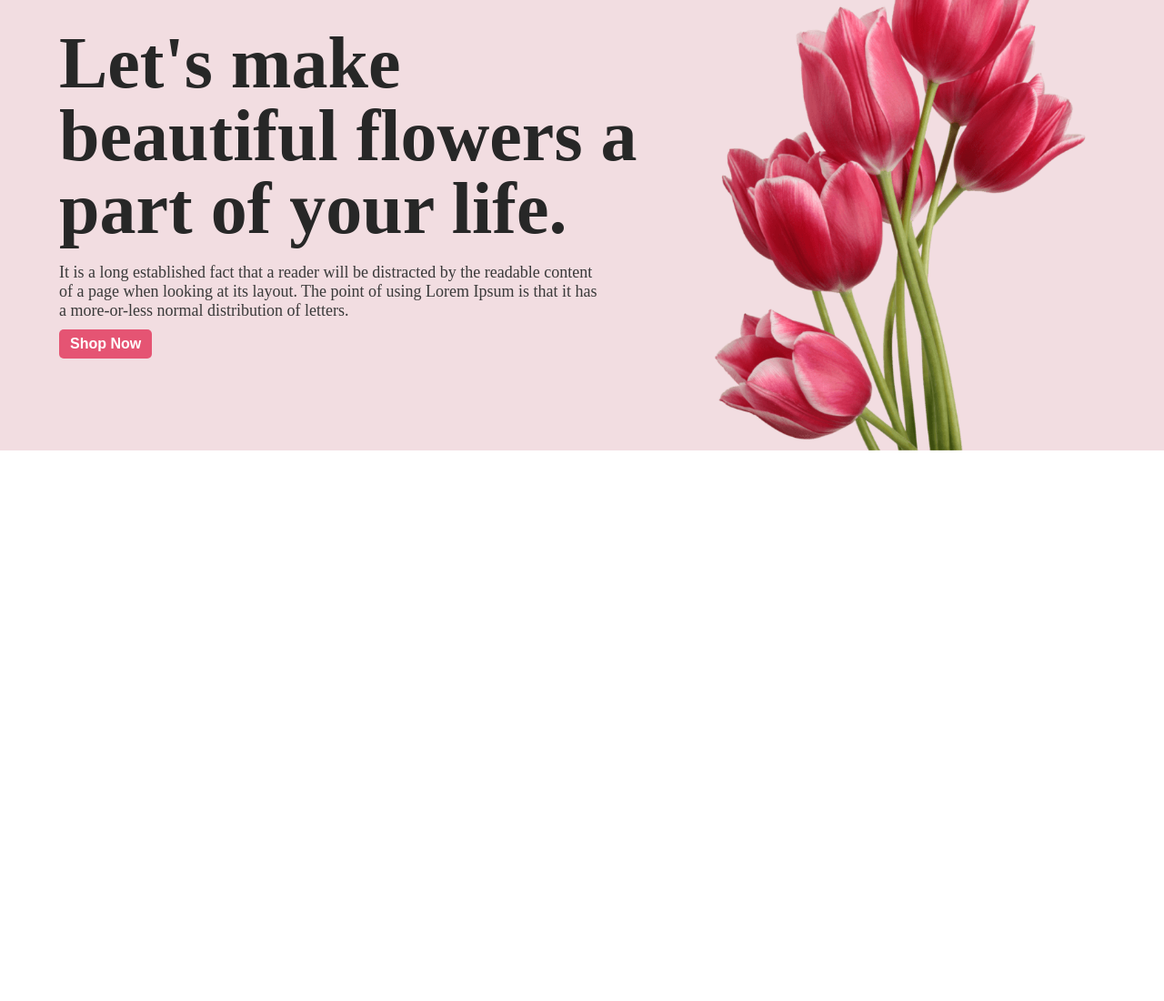
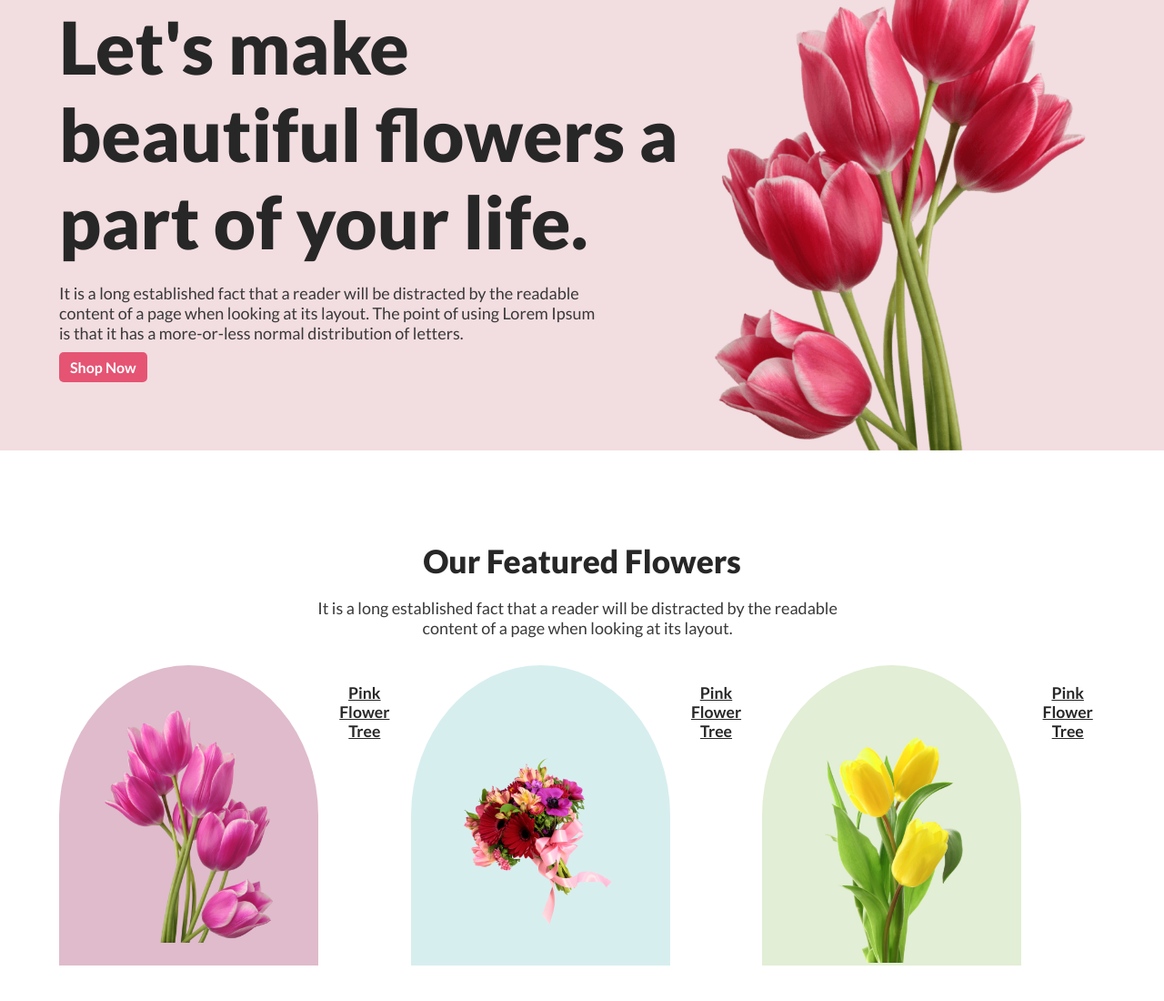
Before and after one commit to HoridasPro/flower-portfolio-project, a plain HTML site: page index.html in a window 1280 px wide. Shown: the part 72-1172 px from the top of the page at 91% size. Before the commit the page ends 800 px from the top, so only its background shows below. Drawn offline with Linux system fonts and the light colour scheme.

Commit message:
added tp flower section responsive

```diff
--- a/index.html
+++ b/index.html
@@ -17,5 +17,25 @@
       <img src="./images/pngwing 10.png" alt="">
     </section>
   </header>
+  <main>
+    <section class="feature_flower_container width_container">
+      <div class="contents"><h3 class="flower_h3 color_primary">Our Featured Flowers</h3>
+      <p class="flower_p">It is a long established fact that a reader will be distracted by the readable content of a page when looking at its layout.</p></div>
+      <div class="flower_imgs display">
+        <div class="img img1">
+          <img src="./images/pngwing 6.png" alt="">
+        </div>
+        <div class="all_a"><a href="">Pink Flower Tree</a></div>
+        <div class="img img2">
+          <img src="./images/pngwing 5.png" alt="">
+        </div>
+        <div class="all_a"><a href="">Pink Flower Tree</a></div>
+        <div class="img img3">
+          <img src="./images/pngwing 7.png" alt="">
+        </div>
+        <div class="all_a"><a href="">Pink Flower Tree</a></div>
+      </div>
+    </section>
+  </main>
 </body>
 </html>
--- a/styless/style.css
+++ b/styless/style.css
@@ -1,7 +1,10 @@
+@import url('https://fonts.googleapis.com/css2?family=Lato:ital,wght@0,100;0,300;0,400;0,700;0,900;1,100;1,300;1,400;1,700;1,900&display=swap');
+
 *,*::after,*::before{
   margin: 0;
   padding: 0;
   box-sizing: border-box;
+  font-family: "Lato", sans-serif;
 }
 .header{
   background-color: #f2dde1;
@@ -36,12 +39,11 @@
 .banner_h1{
   font-size: 5rem;
   font-weight: 900;
-  line-height: 80px;
   max-width: 700px;
 }
 .banner_p{
   font-size: 18px;
-  font-size: 400;
+  font-weight: 400;
   color: #393939;
   max-width: 600px;
   margin-top: 20px;
@@ -61,23 +63,89 @@
   width: 100%;
 }
 
+/* flower style  */
+.feature_flower_container{
+  text-align: center;
+  margin-top: 100px;
+  margin-bottom: 100px;
+}
+
+.flower_h3{
+  font-size: 2.2rem;
+  font-weight: 900;
+}
+.flower_p{
+  font-size: 18px;
+  font-weight: 400;
+  color: #393939;
+  max-width: 600px;
+  margin-top: 20px;
+  margin-left: 270px
+}
+.img1{
+  background-color: rgb(223, 187, 204);
+  padding: 50px 50px 0 50px;
+  border-radius: 50% 50% 0 0;
+}
+.img2{
+  background-color: #d7eeef;
+  padding: 50px 50px 0 50px;
+  border-radius: 50% 50% 0 0;
+}
+.img3{
+  background-color: #e2eed5;
+  padding: 50px 50px 0 50px;
+  border-radius: 50% 50% 0 0;
+}
+.img2 img{
+  margin-top: 50px;
+}
+.flower_imgs{
+  margin-top: 30px;
+  justify-content: space-around;
+  gap:10px ;
+}
+.img img{
+  max-width: 300px;
+  width: 100%;
+}
+.all_a{
+  display: flex;
+  justify-content: space-around;
+}
+.all_a a{
+  font-size: 1.1rem;
+  font-weight: 700;
+  color:#272727;
+  margin-top: 20px;
+  display: block;
+}
+
 /* Small Device Responsive */
 @media screen and (max-width:576px){
-  .banner{
+  .banner,.flower_imgs,.all_a{
   flex-direction: column;
   }
   .banner_content,.banner_h1,.banner_p{
   max-width: 100%;
   text-align: center;
-  padding: 0 20px;
+  margin: 0 20px;
   margin-top: 20px;
- }
- .banner_h1{
+}
+.banner_h1{
   font-size: 4rem;
   line-height: 60px;
- }
- .banner img{
+}
+.banner img{
   max-width: 100%;
   margin-top: 50px;
+}
+/* flower section */
+.flower_p{
+  margin-left: 0;
+  margin: 20px;
+}
+.img{
+  margin: 0 20px;
+}
  }
- }
```
